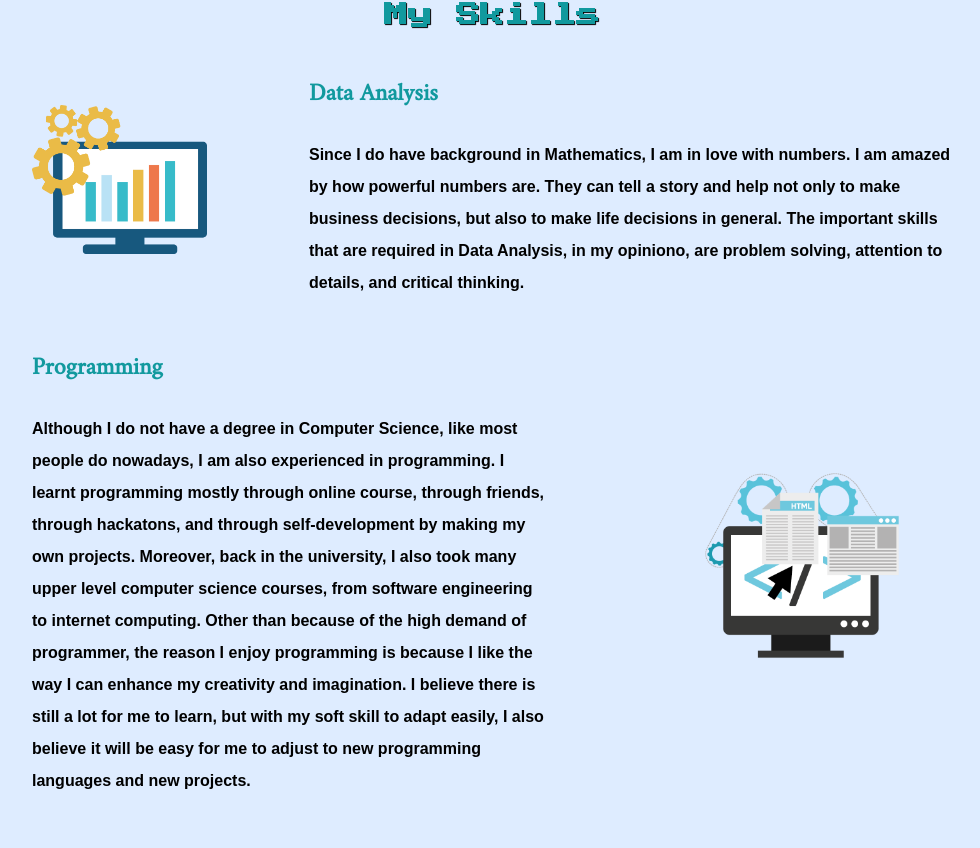
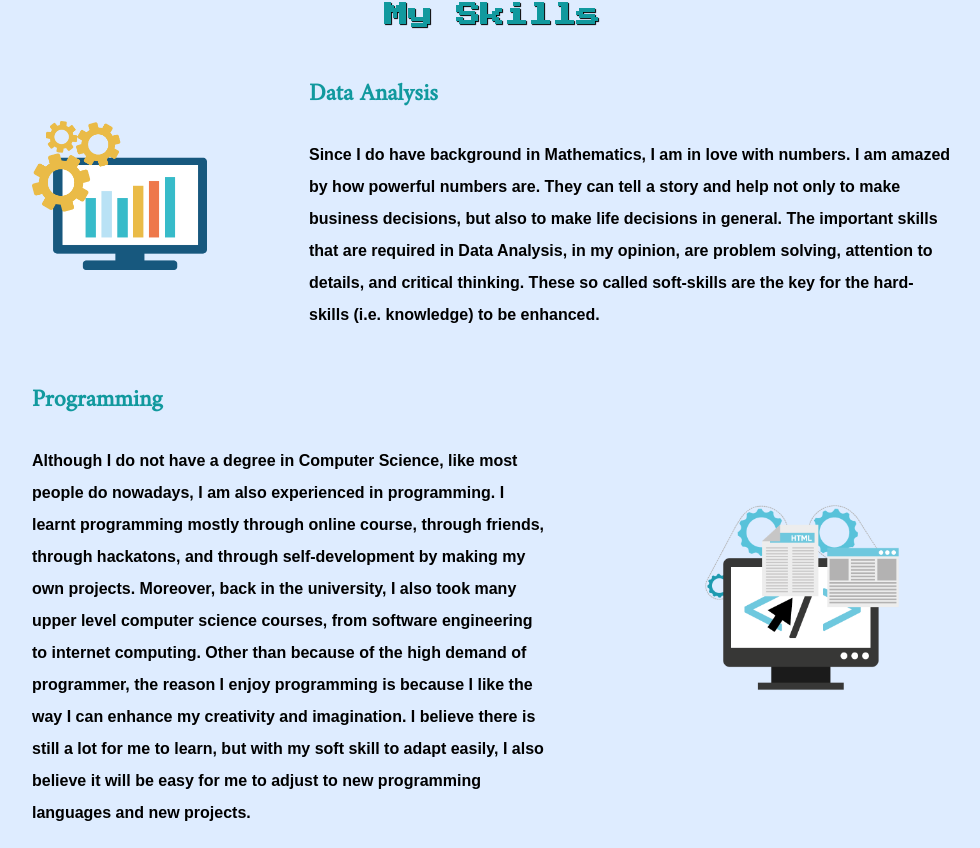
Before and after one commit to SamuelSiem/welcome, a plain HTML site: page index.html in a window 1280 px wide. Shown: the part 1573-2421 px from the top of the page, without its empty margins (148-1128 px from the left). Drawn offline with Linux system fonts and the light colour scheme; a web font is replaced by a local one.

Commit message:
updated typo

```diff
--- a/index.html
+++ b/index.html
@@ -1,3 +1,5 @@
+<!-- https://samuelsiem.github.io/welcome/ -->
+
 <!DOCTYPE html>
 <html lang="en" dir="ltr">
   <head>
@@ -34,7 +36,7 @@
               </td>
               <td>
                 <h3>Data Analysis</h3>
-                <p class="skill-desc">Since I do have background in Mathematics, I am in love with numbers. I am amazed by how powerful numbers are. They can tell a story and help not only to make business decisions, but also to make life decisions in general. The important skills that are required in Data Analysis, in my opiniono, are problem solving, attention to details, and critical thinking.</p>
+                <p class="skill-desc">Since I do have background in Mathematics, I am in love with numbers. I am amazed by how powerful numbers are. They can tell a story and help not only to make business decisions, but also to make life decisions in general. The important skills that are required in Data Analysis, in my opinion, are problem solving, attention to details, and critical thinking. These so called soft-skills are the key for the hard-skills (i.e. knowledge) to be enhanced.</p>
               </td>
             </tr>
           </table>
@@ -57,7 +59,7 @@
       <div class="contact-me">
         <h2>Get In Touch</h2>
         <h3>Thank you for visiting my page</h3>
-        <p>Shoot me an email for any inquires or questions. Also shoot me an email if you just want to talk about anything at all! I love playing basketball, coding, watching netflix, and investing.I'd be happy to connect with you!</p>
+        <p>Shoot me an email for any inquires or questions. Also shoot me an email if you just want to talk about anything at all! I love playing basketball, coding, watching netflix, and investing. I'd be happy to connect with you!</p>
         <a class="btn" href="mailto:samuelsimogiarto@icloud.com">CONTACT   ME</a>
       </div>
     </div>
```
